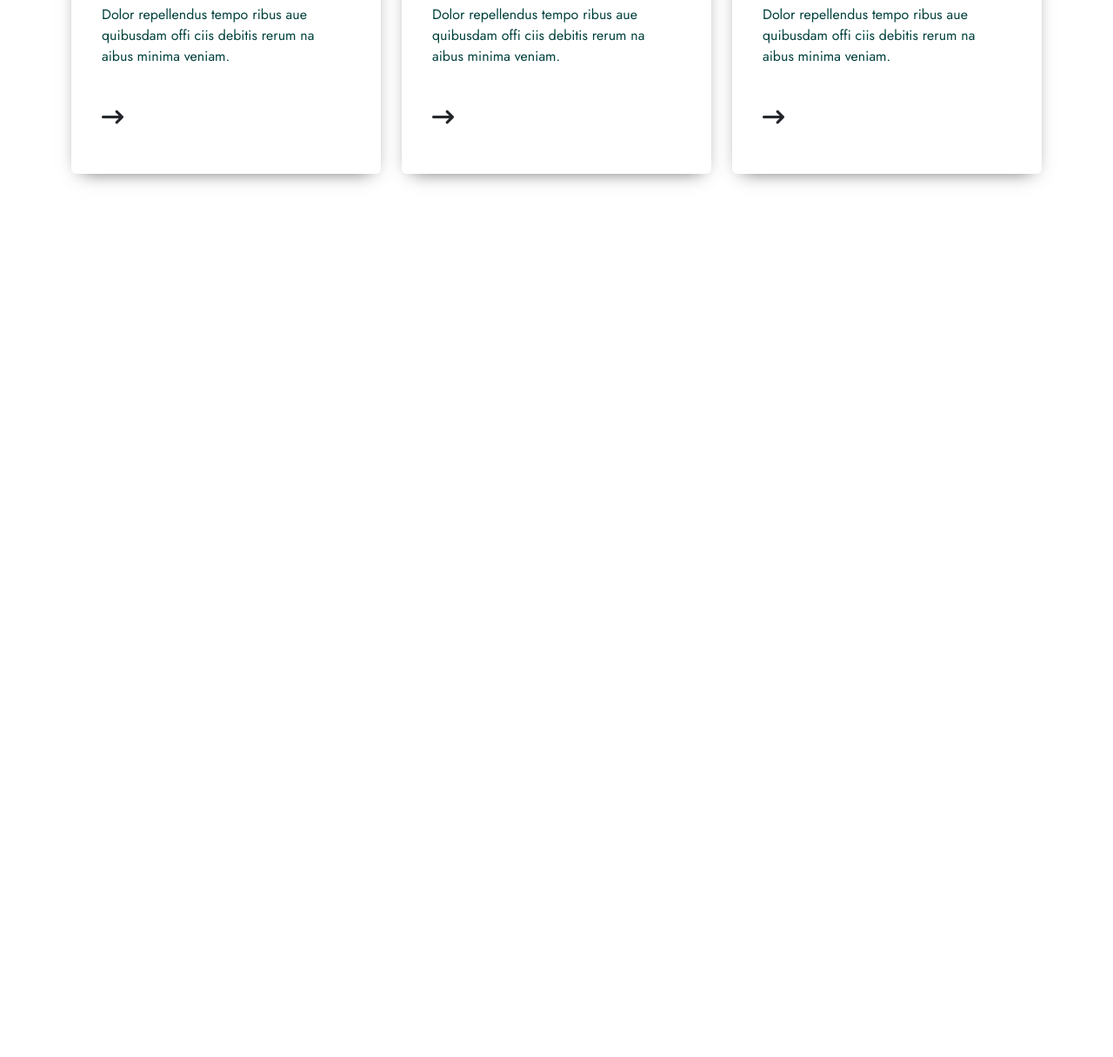
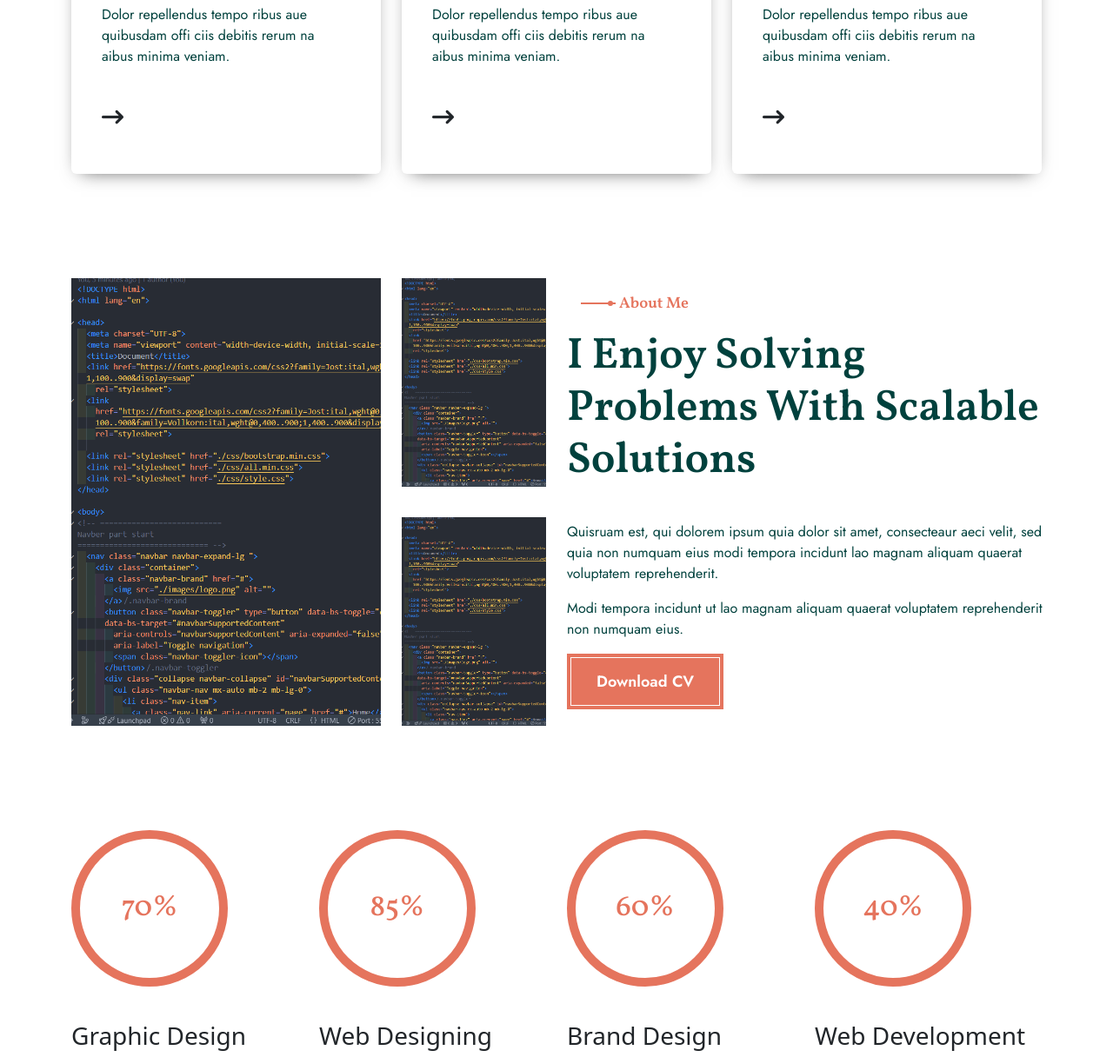
Before and after one commit to bijit-dev/Safwan, a plain HTML site: page index.html in a window 1280 px wide. Shown: the part 1594-2810 px from the top of the page at 87% size. Before the commit the page ends 1914 px from the top, so only its background shows below. Drawn offline with Linux system fonts and the light colour scheme.

Commit message:
about done

```diff
--- a/css/style.css
+++ b/css/style.css
@@ -49,7 +49,8 @@ a {
     padding-top: 11px;
 }
 
-ul,ol {
+ul,
+ol {
     list-style: none;
 }
 
@@ -248,8 +249,92 @@ Service part start
     color: red;
 }
 
+/* =============================
+Service part end
+=============================== */
+
+/* ==============================
+About part Start
+================================= */
+.about {
+    padding-bottom: 120px;
+}
+
+.aboutImage img{
+    width: 100%;
+    height: 100%;
+}
+
+
+.title2 {
+    text-align: left;
+}
+
+.title2 h2 {
+    width: auto;
+}
+
+.title2 h4 {
+    margin-left: 60px;
+}
+
+.title2 h4::after {
+    position: absolute;
+    top: 9px;
+    left: -9%;
+    width: 40px;
+    height: 2px;
+    background: #E5745D;
+    content: "";
+}
+
+.title h4::before {
+    position: absolute;
+    top: 7px;
+    left: -13px;
+    width: 6px;
+    height: 6px;
+    border-radius: 50%;
+    background: #E5745D;
+    content: "";
+}
+
+.about p {
+    font-size: 16px;
+    font-weight: 400;
+    font-family: "Jost", sans-serif;
+    color: #00413D;
+    width: 570px;
+}
+
+/* ==============================
+About part end
+  ================================= */
 
 /* =============================
+progesber part start
+=============================== */
+.progres .raduis {
+    width: 180px;
+    height: 180px;
+    border: 10px solid #E5745D;
+    border-radius: 50%;
+    display: flex;
+    justify-content: center;
+    align-items: center;
+    font-size: 34px;
+    font-weight: 500;
+    color: #E5745D;
+    font-family: "Vollkorn", serif;
+    margin-bottom: 40px;
+}
 
-Service part end
+.progres .raduis h3 {
+    font-size: 26px;
+    font-weight: 500;
+    color: #00413D;
+    font-family: "Vollkorn", serif;
+}
+/* =============================
+progesber part end
 =============================== */
--- a/index.html
+++ b/index.html
@@ -73,7 +73,6 @@ Banner part start
 Banner part end
 ============================= -->
 
-
   <!-- ==============================
 Service part start
 ================================ -->
@@ -131,8 +130,86 @@ Service part start
     </div>
   </section>
   <!-- ===========================
-    Service part end
+  Service part end
+============================= -->
 
+  <!-- ===========================
+  About part Start
+============================= -->
+  <section class="about">
+    <div class="container">
+      <div class="row align-items-center">
+        <div class="col-lg-6">
+          <div class="d-flex  justify-content-between row">
+            <div class="aboutImage col-lg-8">
+              <img class="aboutImage1" src="./images/about/image.png" alt="" />
+            </div>
+
+            <div class=" col-lg-4 d-flex flex-column justify-content-between">
+              <div class="aboutImage"><img src="./images/about/image.png" alt="" /></div>
+
+              <div class="aboutImage"><img src="./images/about/image.png" alt="" /></div>
+            </div>
+          </div>
+        </div>
+        <div class="col-lg-6">
+          <div class="title title2">
+            <h4>About Me</h4>
+            <h2>I Enjoy Solving Problems With Scalable Solutions</h2>
+          </div>
+
+          <p>
+            Quisruam est, qui dolorem ipsum quia dolor sit amet, consecteaur
+            aeci velit, sed quia non numquam eius modi tempora incidunt lao
+            magnam aliquam quaerat voluptatem reprehenderit.
+          </p>
+          <p>
+            Modi tempora incidunt ut lao magnam aliquam quaerat voluptatem
+            reprehenderit non numquam eius.
+          </p>
+          <div class="commonBtn">
+            <a href="">Download CV</a>
+          </div>
+        </div>
+      </div>
+    </div>
+  </section>
+  <!-- ===========================
+  About part end
+============================= -->
+
+<!-- ==============================
+  progesber part start
+================================ -->
+  <section class="progres">
+    <div class="container">
+      <div class="row">
+        <div class="col-lg-3">
+          <div class="raduis"><span>70%</span></div>
+          <h3>Graphic Design</h3>
+        </div>
+
+        <div class="col-lg-3">
+          <div class="raduis"><span>85%</span></div>
+          <h3>Web Designing</h3>
+        </div>
+
+        <div class="col-lg-3">
+          <div class="raduis"><span>60%</span></div>
+          <h3>Brand Design</h3>
+        </div>
+
+        <div class="col-lg-3">
+          <div class="raduis"><span>40%</span></div>
+          <h3>Web Development</h3>
+        </div>
+
+      </div>
+    </div>
+  </section>
+<!-- ==============================
+  progesber part End
+================================ -->
   <script src="js/bootstrap.bundle.min.js"></script>
 </body>
 
```
Also changed, not shown: images/about/image.png (added).
